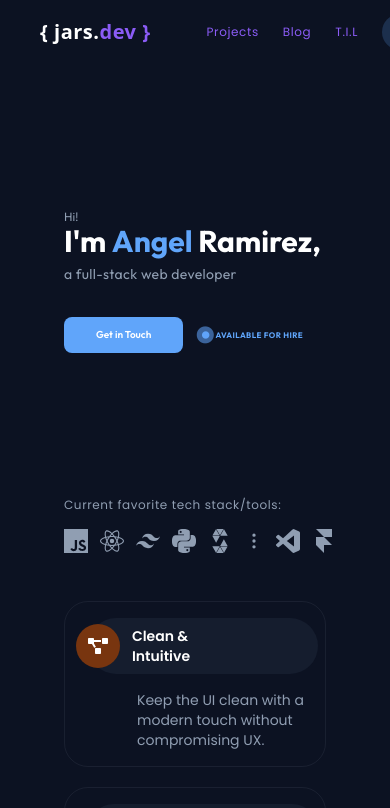
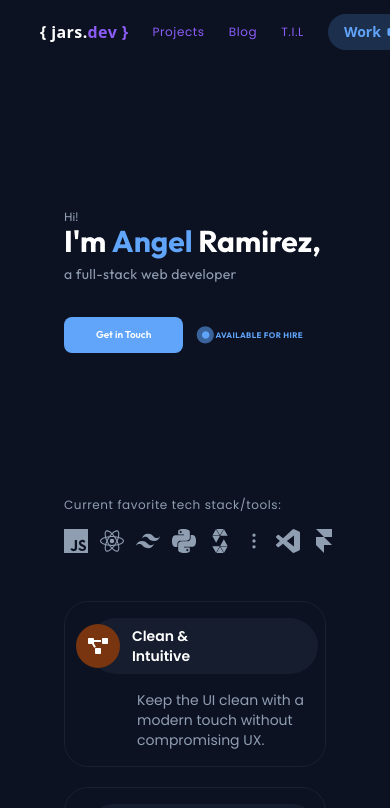
Before and after one commit to ImJars/Development-full-coding, a React (Vite) app: page / in a window 390 px wide. Shown: the top 808 px of the page. Built offline with nearby package versions, Linux system fonts and the light colour scheme.

Commit message:
Update header.jsx

```diff
--- a/src/components/header.jsx
+++ b/src/components/header.jsx
@@ -42,9 +42,9 @@ function Header() {
       >
         <div className="flex justify-between items-center w-full h-full px-10">
           <div className="flex space-x-6 items-center">
-            <div className="mr-8 flex justify-center items-center space-x-2">
+            <div className="sm:mr-8 flex justify-center items-center">
               <Link className="flex justify-center items-center" to="/">
-                <div className="flex text-xl font-bold tracking-wide">
+                <div className="flex sm:text-xl font-bold tracking-wide">
                   <h1 className="">&#123;&nbsp;</h1>
                   <h1>jars.</h1>
                   <h2 className="text-text-purple">dev</h2>
```
